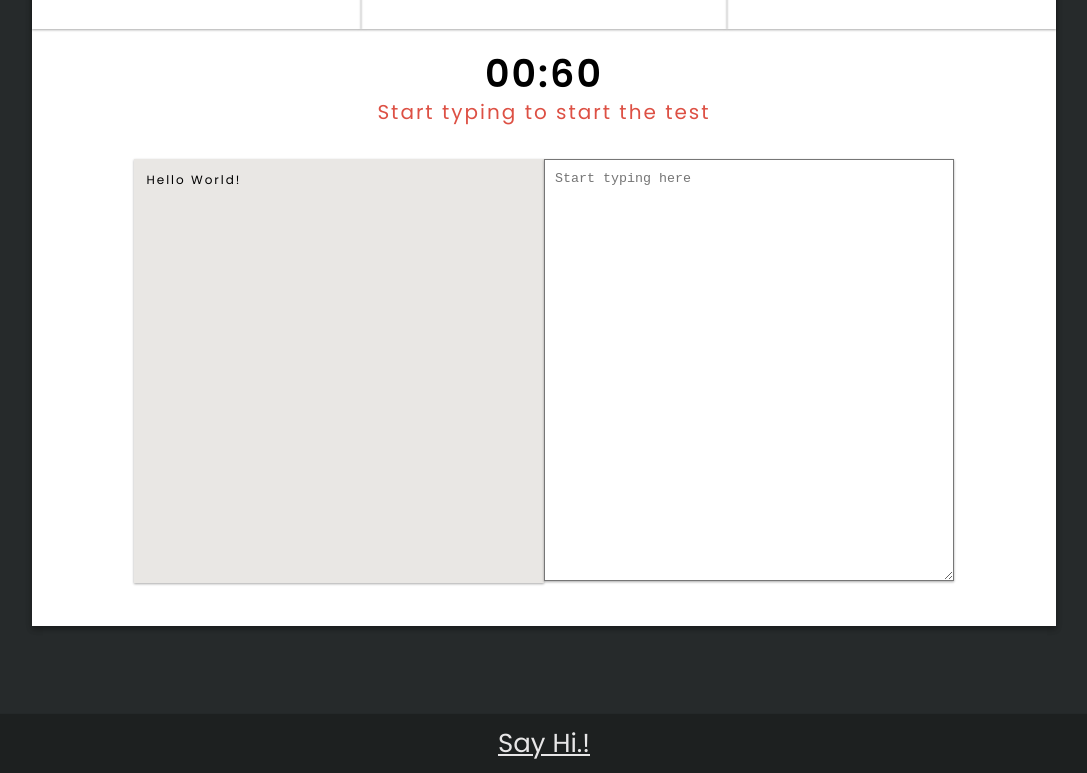
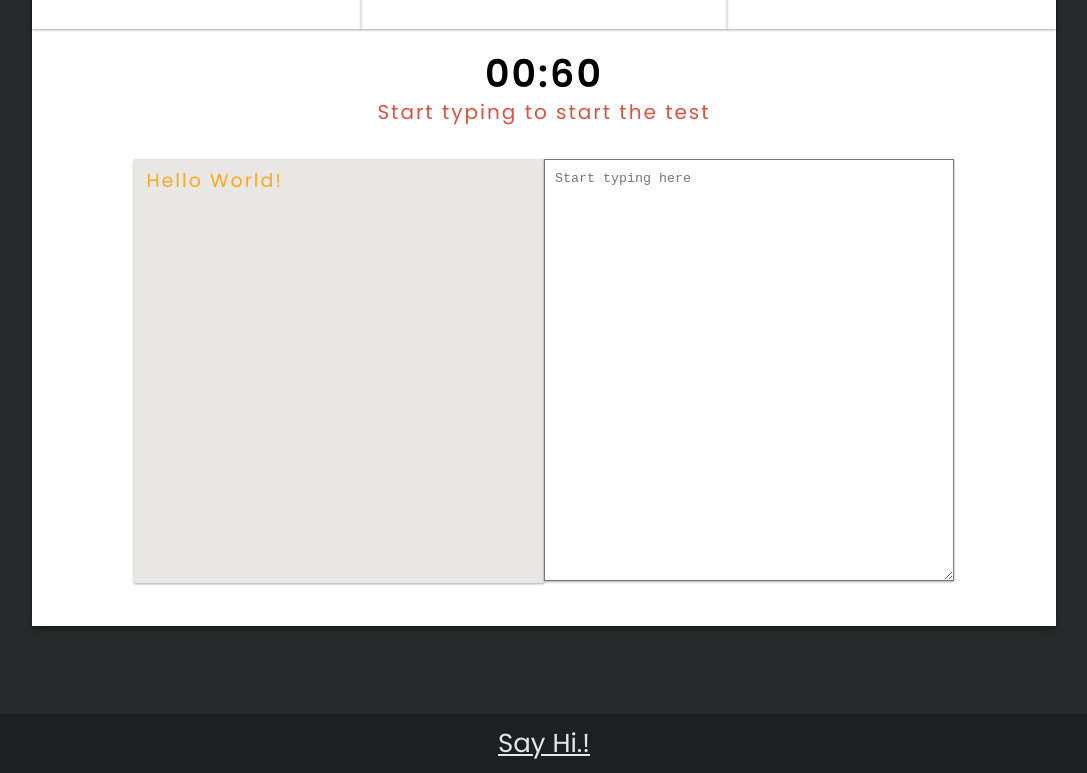
Before and after one commit to SatYu26/Flash-Type, a React (Create React App) app: page / in a window 1280 px wide. Shown: the part 1066-1839 px from the top of the page, without its empty margins (96-1183 px from the left). Built offline with nearby package versions, Linux system fonts and the light colour scheme.

Commit message:
Building and Designing the Test Letter Component

```diff
--- /dev/null
+++ b/src/components/TestLetter/TestLetter.css
@@ -0,0 +1,17 @@
+.test-letter {
+  /* font-weight: 800; */
+  font-size: 19px;
+  line-height: 19px;
+}
+
+.test-letter-not-attempted {
+  color: #f9a825;
+}
+
+.test-letter-incorrect {
+  color: #bf360c;
+}
+
+.test-letter-correct {
+  color: #558b2f;
+}
--- /dev/null
+++ b/src/components/TestLetter/TestLetter.js
@@ -0,0 +1,18 @@
+import React from "react";
+import "./TestLetter.css";
+
+const TestLetter = ({ individualLetterInfo }) => {
+  const statusClassName = {
+    correct: "test-letter-correct",
+    incorrect: "test-letter-incorrect",
+    notAttempted: "test-letter-not-attempted",
+  }[individualLetterInfo.status];
+
+  return (
+    <span className={`test-letter ${statusClassName}`}>
+      {individualLetterInfo.testLetter}
+    </span>
+  );
+};
+
+export default TestLetter;
--- a/src/components/TypingChallenge/TypingChallenge.js
+++ b/src/components/TypingChallenge/TypingChallenge.js
@@ -1,10 +1,12 @@
 import React from "react";
+import TestLetter from "../TestLetter/TestLetter";
 import "./TypingChallenge.css";
 
 const TypingChallenge = ({
   selectedParagraph,
   timeRemaining,
   timerStarted,
+  testInfo,
 }) => {
   return (
     <div className="typing-challenge">
@@ -18,7 +20,11 @@
       </div>
       <div className="textarea-container">
         <div className="textarea-left ">
-          <div className="textarea test-paragraph">{selectedParagraph}</div>
+          <div className="textarea test-paragraph">
+            {testInfo.map((individualLetterInfo) => {
+              return <TestLetter individualLetterInfo={individualLetterInfo} />;
+            })}
+          </div>
         </div>
         <div className="textarea-right">
           <textarea
```
